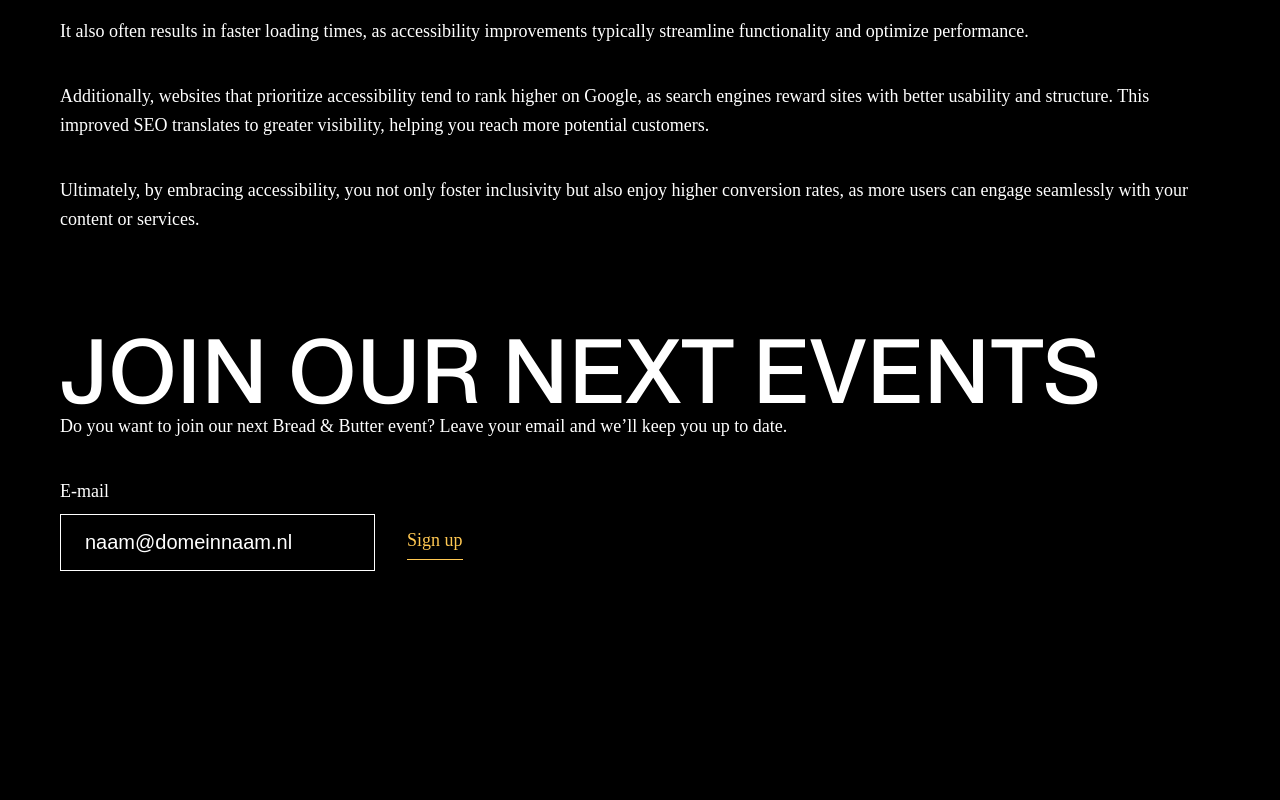
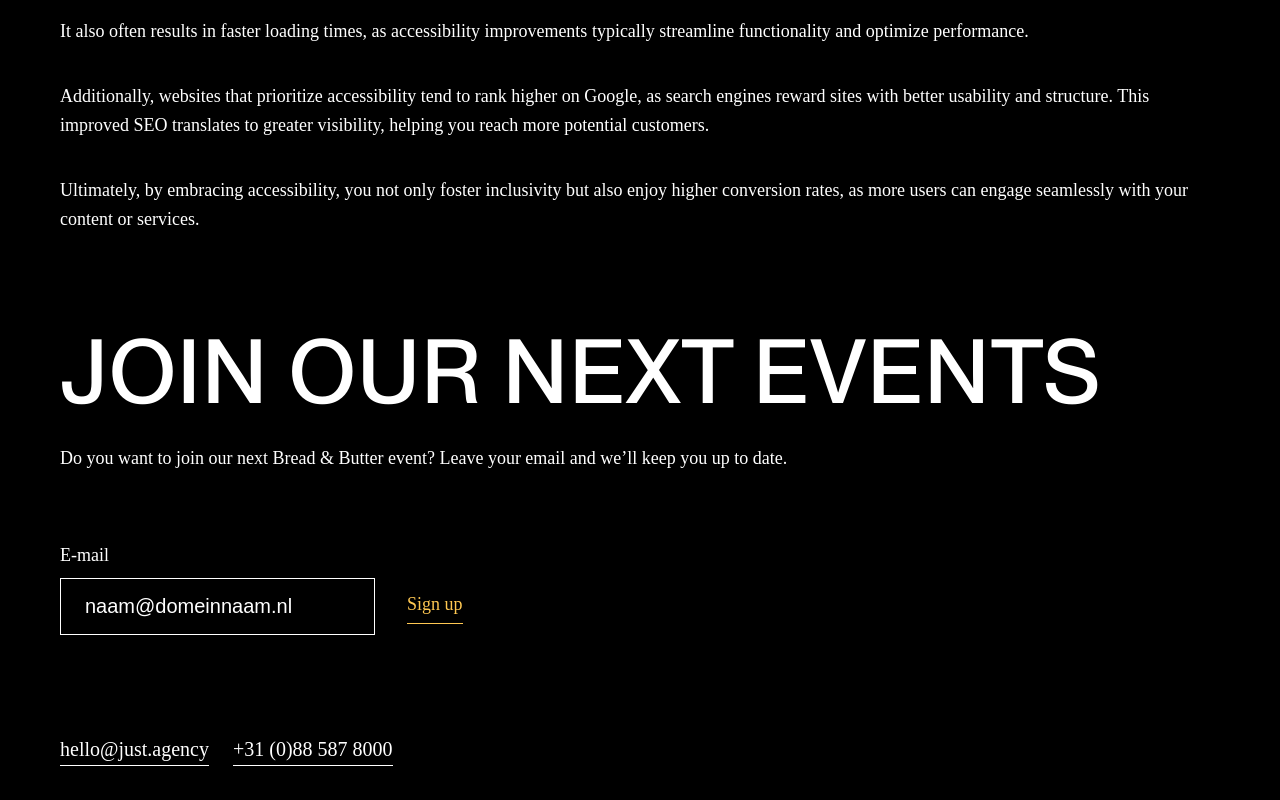
Before and after one commit to ajanicechen/bread-and-butter, a Next.js app in the folder app/: page / in a window 1280 px wide. Shown: the part 2042-2842 px from the top of the page. Before the commit the page ends 2653 px from the top, so only its background shows below. Built offline with nearby package versions, Linux system fonts and the light colour scheme; a web font is replaced by a local one.

Commit message:
fix: add footer comp to page + remove p margin

```diff
--- a/app/src/app/page.module.css
+++ b/app/src/app/page.module.css
@@ -2,7 +2,7 @@
   display: grid;
   grid-template-columns: repeat(4, 1fr);
   gap: 80px 23px;
-  padding: 60 19px;
+  padding: 18px;
 
   @media (min-width: 768px) {
     grid-template-columns: repeat(6, 1fr);
--- a/app/src/app/page.tsx
+++ b/app/src/app/page.tsx
@@ -2,6 +2,7 @@ import styles from "./page.module.css";
 import InputField from "@/components/molecules/inputField/Component";
 import Quote from "@/components/molecules/quote/Component";
 import Hero from "@/components/molecules/hero/Component";
+import Footer from "@/components/molecules/footer/Component";
 
 export default function Home() {
   return (
@@ -44,9 +45,7 @@ export default function Home() {
         </section>
       </main>
       <footer className={styles.footer}>
-        <h1>Join our next events</h1>
-        <p>Do you want to join our next Bread & Butter event? Leave your email and we’ll keep you up to date.</p>
-        <InputField />
+        <Footer />
       </footer>
       {/* <footer className={styles.footer}>
         <a
```
